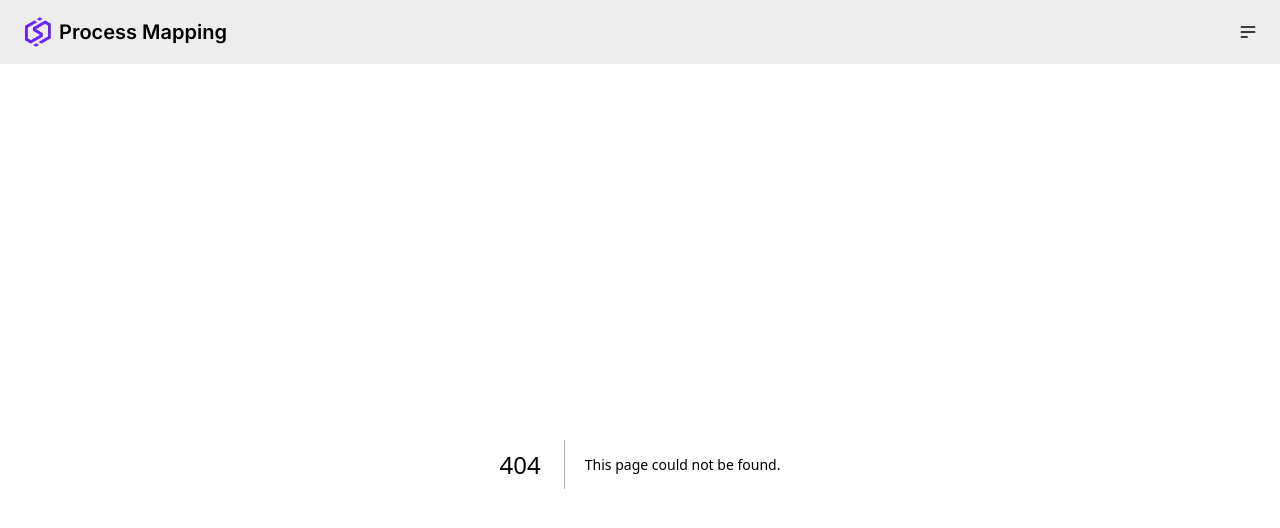
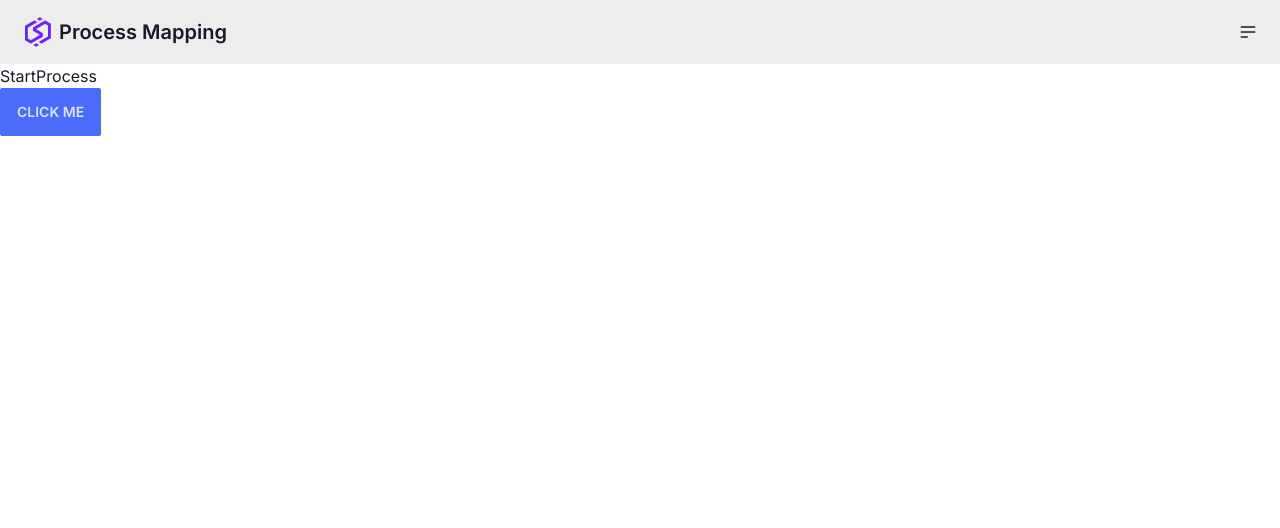
Before and after one commit to leonanm03/process-mapping-web, a Next.js app: page /start-process in a window 1280 px wide. Before the commit this address had no page. Shown: the top 528 px of the page. Built offline with nearby package versions, Linux system fonts and the light colour scheme.

Commit message:
feat: navbar link to start-process

```diff
--- /dev/null
+++ b/src/app/start-process/page.tsx
@@ -0,0 +1,8 @@
+export default function StartProcess() {
+  return (
+    <div>
+      <h1>StartProcess</h1>
+      <button className="btn btn-primary">Click me</button>
+    </div>
+  );
+}
--- a/src/components/Navbar.jsx
+++ b/src/components/Navbar.jsx
@@ -27,7 +27,7 @@ export function Navbar() {
           </label>
           <ul className="menu menu-sm dropdown-content mt-3 z-[1] p-2 shadow bg-base-100 rounded-box w-52">
             <li>
-              <a>Link 1</a>
+              <a href="/start-process">Abrir processo</a>
             </li>
             <li>
               <a>Link 2</a>
```
